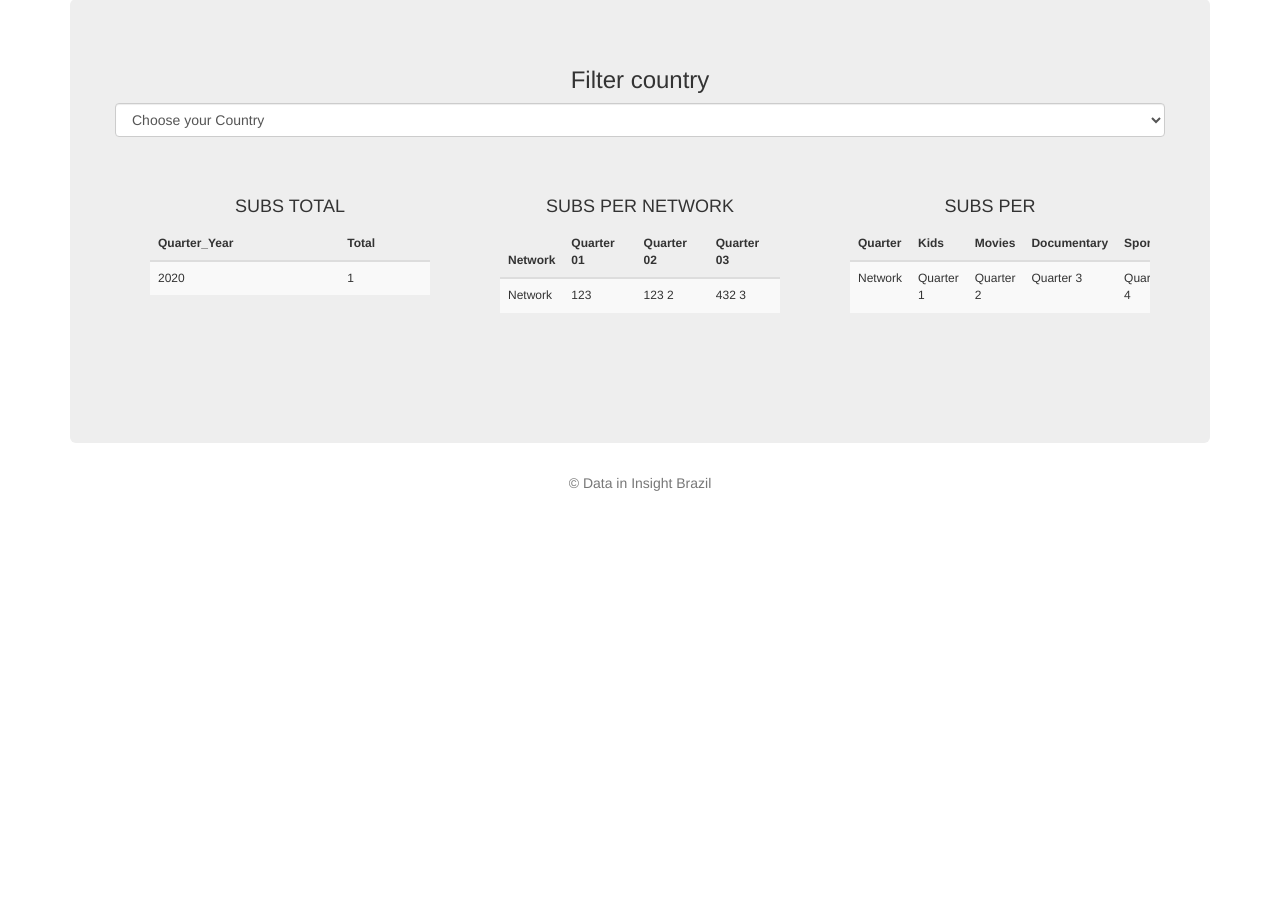
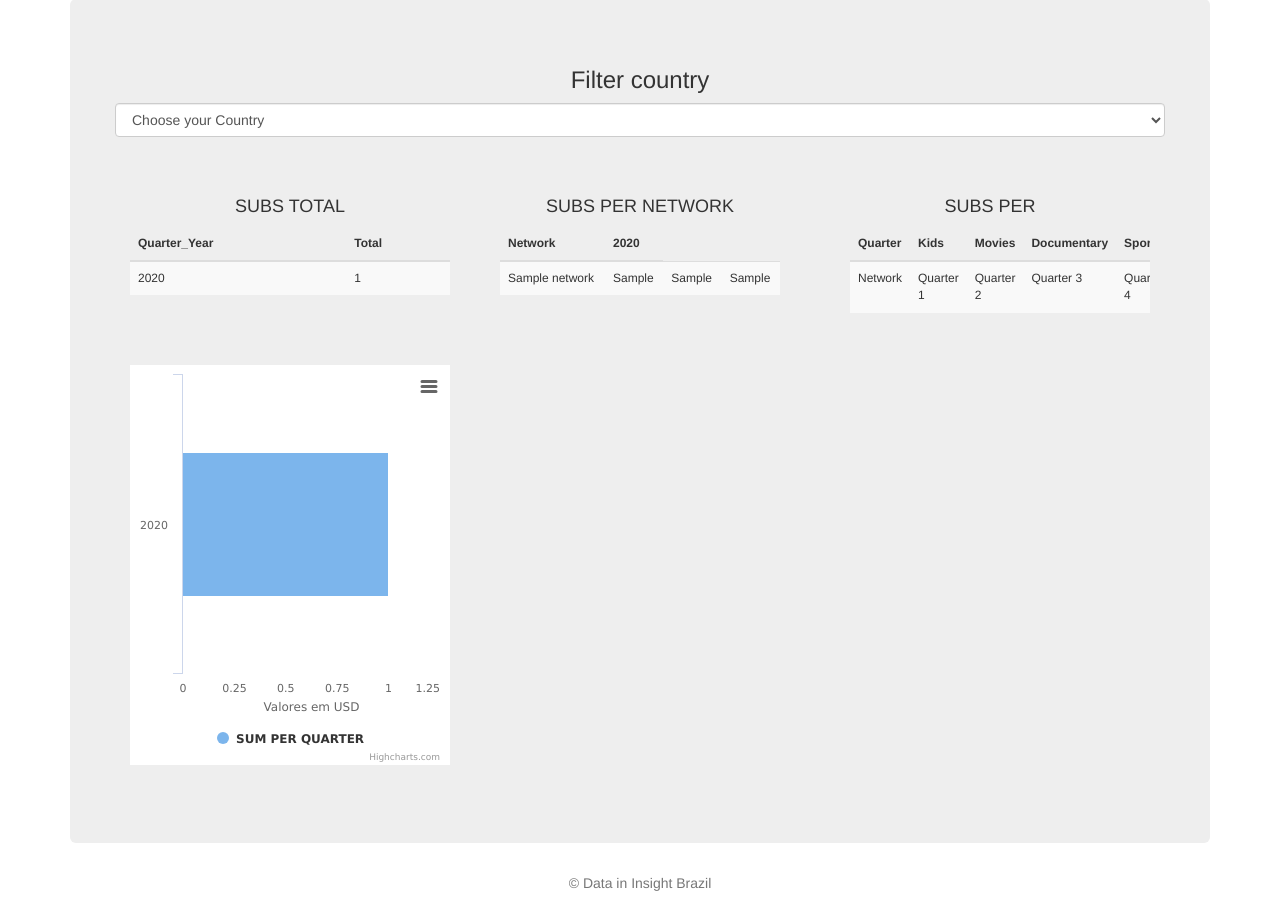
Before and after one commit to rodrigol-oliveira/Dash, a Node server app: template views/pages/index.ejs in a window 1280 px wide. Shown: the part 123-1026 px from the top of the page. Before the commit the page ends 614 px from the top, so only its background shows below. Run offline with Node 20, Linux system fonts and the light colour scheme; the template is opened without the code that fills it: most values are stand-ins (such as "Sample title", 1, 10 or a date in 2020); some libraries are stand-ins or nearby versions.

Commit message:
add graph in view

```diff
--- a/app.js
+++ b/app.js
@@ -30,10 +30,17 @@ app.get('/', function(req, res) {
 		if(err) throw err;
 		paises = rows;
 	});
+	var listnetwork ='';
+	connection.query('select network ,sum(case when quarter_year = '+'"q12019"'+ 'then export_data else 0 end) as q1,sum(case when quarter_year = ' + '"q22019"' + 'then export_data else 0 end) as q2,sum(case when quarter_year = '+'"q32019"' +'then export_data else 0 end) as q3 from svod where kpi_client = "SVOD and streaming service subscribers"group by network order by q1 desc;',
+	(err,rows) => {
+		if(err) throw err;
+		listnetwork = rows;
+	});
+
 	connection.query('select Quarter_Year, sum(Export_data) as TotalQ from svod group by Quarter_Year;', (err,rows) => {
 		if(err) throw err;
 		var quarters= rows;
-		res.render('pages/index',{quarters:quarters,paises:paises});
+		res.render('pages/index',{quarters:quarters,paises:paises,listnetwork:listnetwork});
 	  });
 	  //select * from jardim where idUsuario = ?', [idUsuario]
 });
--- a/views/pages/index.ejs
+++ b/views/pages/index.ejs
@@ -14,6 +14,8 @@
 		<div class="jumbotron">
 			<div class="row">
 				<% include ../partials/subs1 %>
+
+				<% include ../partials/graph1 %>
 				<% include ../partials/subs2 %>
 				<% include ../partials/subs3 %>
 			</div>
--- /dev/null
+++ b/views/partials/graph1.ejs
@@ -0,0 +1,60 @@
+<div class="grafico content img-responsive" id="grafico">
+    <script type="text/javascript">
+        $(function () {
+            $('#grafico').highcharts({
+                chart: {
+                    type: 'bar'
+                },
+                title: {
+                    text: ''
+                },
+                <% if(quarters==false){ %>
+                    subtitle: {
+                        text: 'Aguardando dados'
+                    },
+                <%}else{%>
+                    subtitle: {
+                        text: ''
+                    },
+                <%}%>
+                    xAxis: {
+                        categories: [
+                        <%if(quarters){%>
+                            <% for(i = quarters.length-1; i >= 0 ; i--) {  %>
+                                [ "<%-quarters[i].Quarter_Year %>"],
+                            <%}%>
+                        <%}%>
+                        ]
+                    },
+                    yAxis: {
+                        title: {
+                            text: 'Valores em USD'
+                        },
+                        minorGridLineWidth: 0,
+                        gridLineWidth: 0,
+                        alternateGridColor: null,
+                        },
+
+
+series: [{
+name: 'SUM PER QUARTER',
+data: [
+
+<% for(i = quarters.length-1; i >= 0 ; i--) {  %>
+    [<%-quarters[i].TotalQ %>],
+    <%}%>
+
+    ]
+} ],
+    navigation: {
+        menuItemStyle: {
+            fontSize: '10px'
+        }
+    }
+
+});
+        });
+
+    </script>
+</div>
+</div>
--- a/views/partials/header.ejs
+++ b/views/partials/header.ejs
@@ -1,5 +1,3 @@
-
-
 <nav class="navbar navbar-default" role="navigation">
 	<div class="container">
 		<div class="navbar-header">
--- a/views/partials/subs1.ejs
+++ b/views/partials/subs1.ejs
@@ -10,7 +10,6 @@
 
 <div class="col-xs-12 col-md-4 espaco">
     <h4>SUBS TOTAL</h4>
-    <div class="table-responsive tabela-resultado ">
         <table  class="table table-striped" id="tbResultado">
             <thead>
                 <tr>
@@ -28,9 +27,3 @@
                     <%}%>
                 <%}%>
         </table>
-    </div>
-
-    <div class="grafico content img-responsive" id="grafico">
-
-    </div>
-</div>
--- a/views/partials/subs2.ejs
+++ b/views/partials/subs2.ejs
@@ -4,19 +4,23 @@
         <table  class="table table-striped" id="tbResultado">
             <thead>
                 <tr>
-                        <th>Network</th>
-                        <th>Quarter 01</th>
-                        <th>Quarter 02</th>
-                        <th>Quarter 03</th>
+                    <th>Network</th>
+                    <% for(i = 0; i < quarters.length; i ++) { %>
+                        <th><%- quarters[i].Quarter_Year %></th>
+                    <%}%>
                 </tr>
             </thead>
             <tbody>
+                <% if(listnetwork){%>
+                    <% for(i = 0; i < listnetwork.length; i ++) { %>
                     <tr>
-                        <td>Network</td>
-                        <td>123</td>
-                        <td>123 2</td>
-                        <td>432 3</td>
+                        <td><%- listnetwork[i].network %></td>
+                        <td><%- listnetwork[i].q1 %></td>
+                        <td><%- listnetwork[i].q2 %></td>
+                        <td><%- listnetwork[i].q3 %></td>
                     </tr>
+                    <%}%>
+                <%}%>
         </table>
     </div>
 </div>
```
